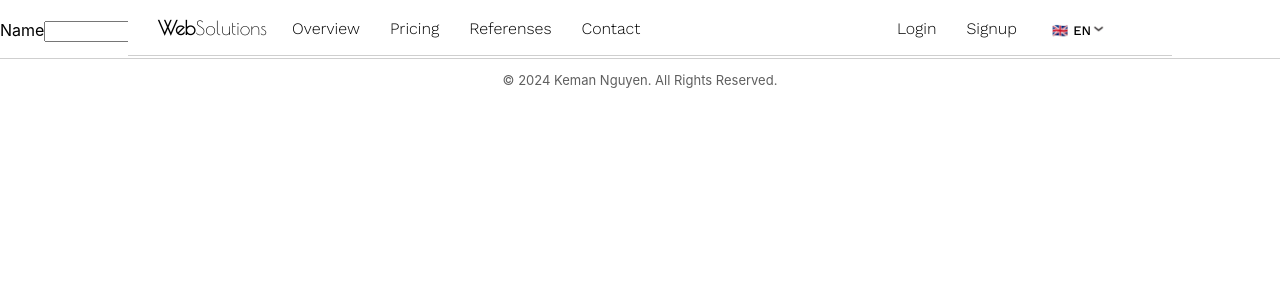
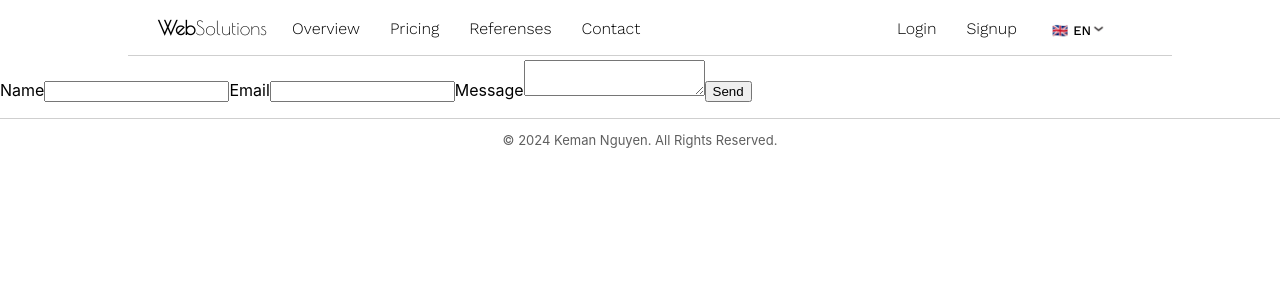
Before and after one commit to kemannguyen/Websolutions, a React (Create React App) app: page /contact in a window 1280 px wide. Shown: the top 300 px of the page. Built offline with nearby package versions, Linux system fonts and the light colour scheme.

Commit message:
Update ContactPage.js

```diff
--- a/src/Pages/ContactPage/ContactPage.js
+++ b/src/Pages/ContactPage/ContactPage.js
@@ -39,6 +39,7 @@ const ContactPage = () => {
   };
 
   return (
+    <div className="flex-dir-vert navbarpadding">
       <form onSubmit={handleSubmit}>
         <label>Name</label>
         <input
@@ -66,6 +67,7 @@ const ContactPage = () => {
         <button type="submit">Send</button>
         <p>{status}</p>
       </form>
+    </div>
   );
 };
 
```
Lines whose indentation alone changed are shown as unchanged.
